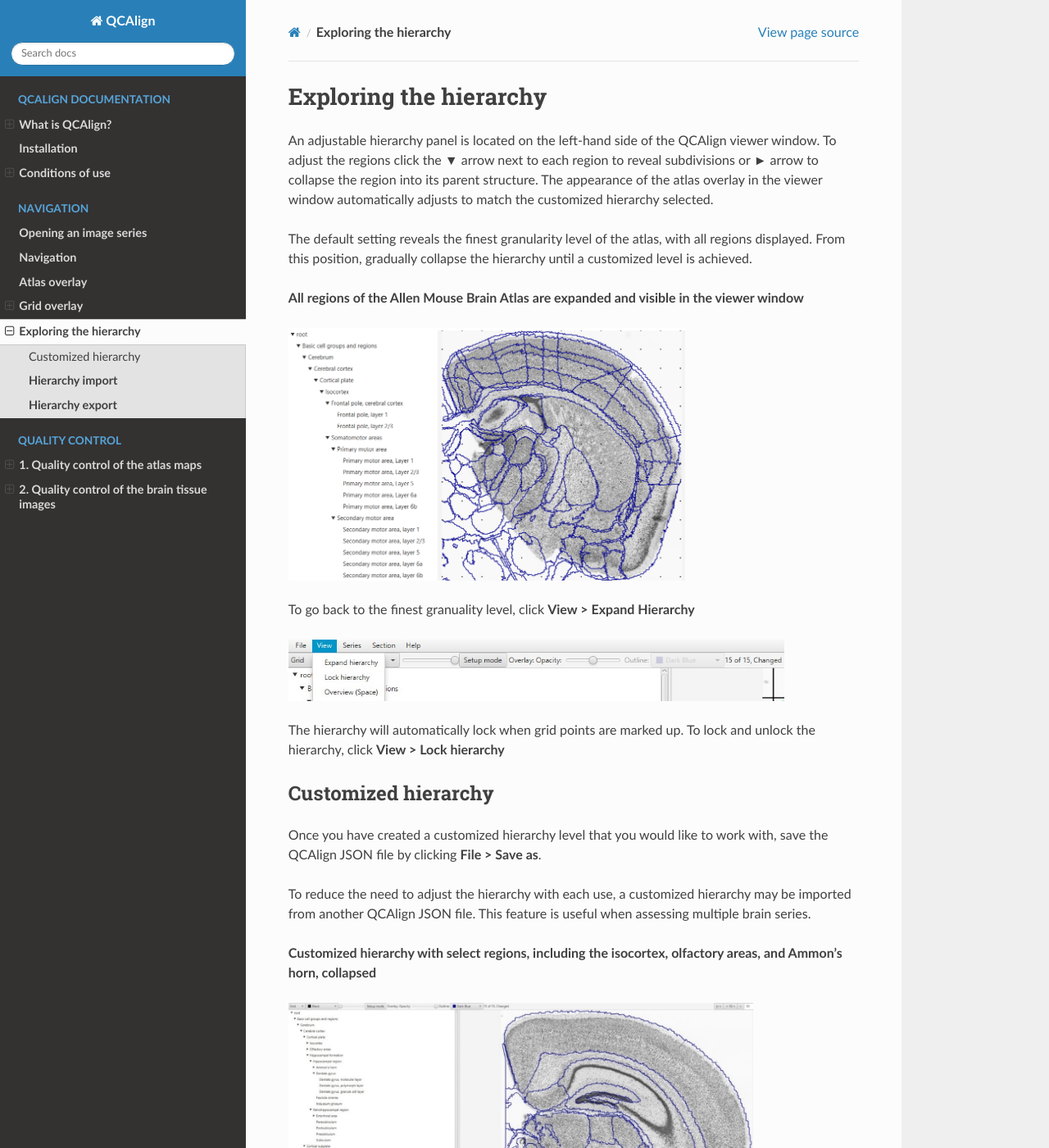
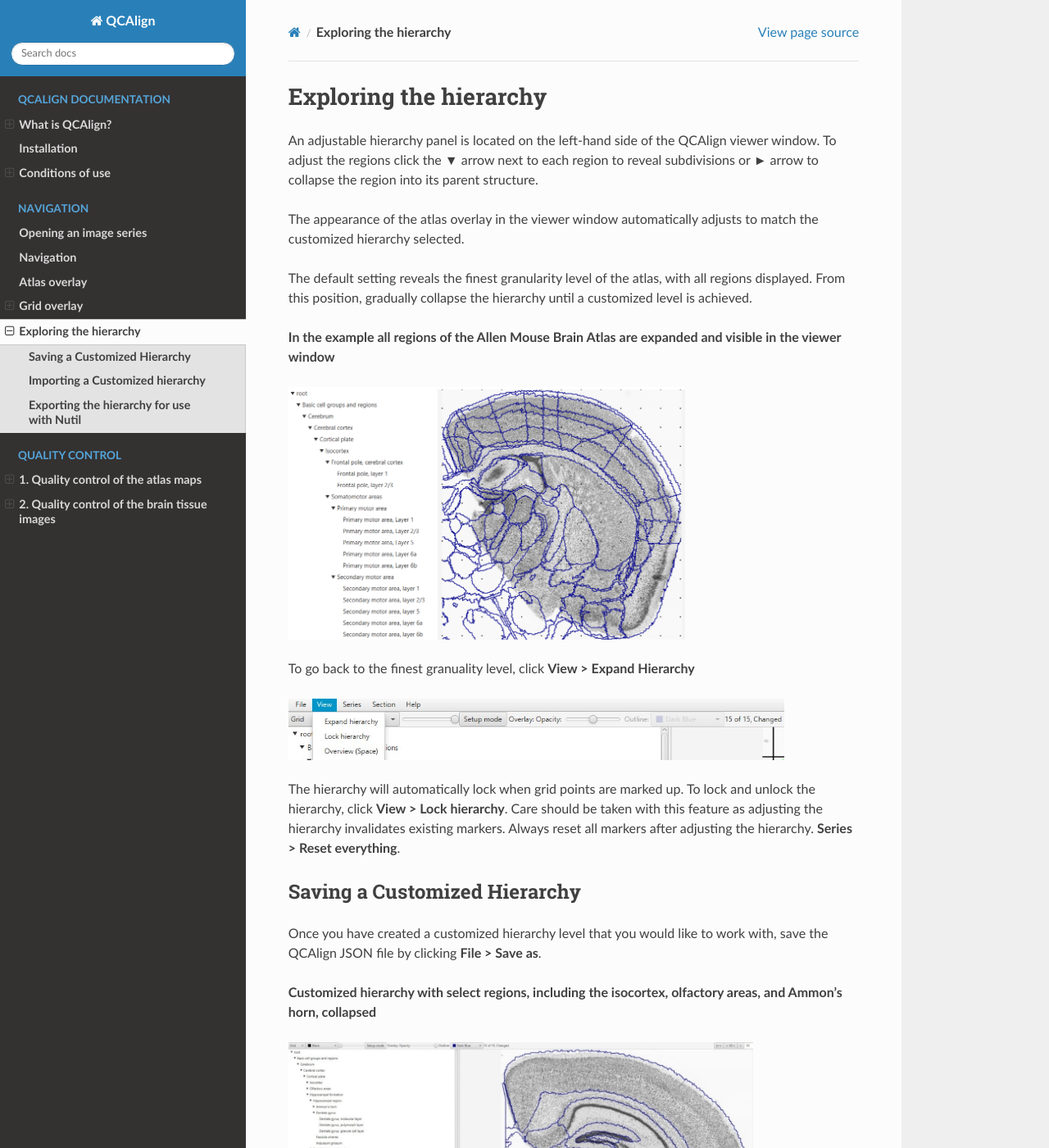
Before and after one commit to Neural-Systems-at-UIO/QCAlign, a Sphinx documentation site: the page built from docs/hierarchy.rst, in a window 1280 px wide and 1400 px high. Shown: the whole window at 82% size. Built offline with Sphinx 7.4.7 and the Read the Docs theme 2.0.0, drawn with Linux system fonts in a browser that asks for light colours; some of the changed text lies outside the part shown.

Commit message:
Update hierarchy.rst

```diff
--- a/docs/hierarchy.rst
+++ b/docs/hierarchy.rst
@@ -3,14 +3,16 @@
 
 An adjustable hierarchy panel is located on the left-hand side of the
 QCAlign viewer window. To adjust the regions click the ▼ arrow next to each region to reveal subdivisions or
-► arrow to collapse the region into its parent structure. The appearance of the atlas overlay in the viewer window
+► arrow to collapse the region into its parent structure.
+
+The appearance of the atlas overlay in the viewer window
 automatically adjusts to match the customized hierarchy selected.
 
 The default setting reveals the finest granularity level of the atlas,
 with all regions displayed. From this position, gradually collapse the hierarchy until a customized level is
 achieved.
 
-**All regions of the Allen Mouse Brain Atlas are expanded and visible
+**In the example all regions of the Allen Mouse Brain Atlas are expanded and visible
 in the viewer window**
 
 .. image:: vertopal_cbedec83746b4aa08b3d6abec4c06604/media/image2.png
@@ -23,16 +25,13 @@
    :width: 6.3in
    :height: 0.77896in
 
-The hierarchy will automatically lock when grid points are marked up. To lock and unlock the hierarchy, click **View > Lock hierarchy**
+The hierarchy will automatically lock when grid points are marked up. To lock and unlock the hierarchy, click **View > Lock hierarchy**. Care should be taken with this feature as adjusting the hierarchy invalidates existing markers. Always reset all markers after adjusting the hierarchy. **Series > Reset everything**.
 
-Customized hierarchy
----------------------
+**Saving a Customized Hierarchy**
+------------------------------
 
 Once you have created a customized hierarchy level that you would like
 to work with, save the QCAlign JSON file by clicking **File > Save as**.
-
-To reduce the need to adjust the hierarchy with each use, a customized hierarchy may be imported from another QCAlign JSON file.
-This feature is useful when assessing multiple brain series.
 
 **Customized hierarchy with select regions, including the
 isocortex, olfactory areas, and Ammon’s horn, collapsed**
@@ -42,8 +41,11 @@
    :height: 3.7093in
 
 
-**Hierarchy import**
------------------
+**Importing a Customized hierarchy**
+-------------------------------------
+
+A customized hierarchy may be imported from a QCAlign JSON file into another QCAlign JSON to reduce the need to adjust the hierarchy with each run.
+This feature is useful when assessing multiple brain series.
 
 1. To import a customized hierarchy level saved in a QCAlign JSON file, go to
    **File** > **Import Hierarchy**.
@@ -52,12 +54,12 @@
    customized hierarchy: not the markers, point spacing or other
    settings from the QCAlign JSON file.
 
-**Hierarchy export**
----------------------
+**Exporting the hierarchy for use with Nutil**
+----------------------------------------
 
-The purpose of hierarchy export is to generate a TXT file that is compatible with Nutil Quantifier.
+The purpose of hierarchy export feature is to generate a .TXT file that is compatible with Nutil Quantifier.
 
-1. To export a customized hierarchy level to be used in Nutil, go to:
+1. To export a customized hierarchy to be used in Nutil, go to:
    **File** > **export hierarchy sheet.**
 
 2. The information in the TXT file may be used to create a CustomRegions.xlsx for use with Nutil Quantifier. This is used to generate customised reports.
```
